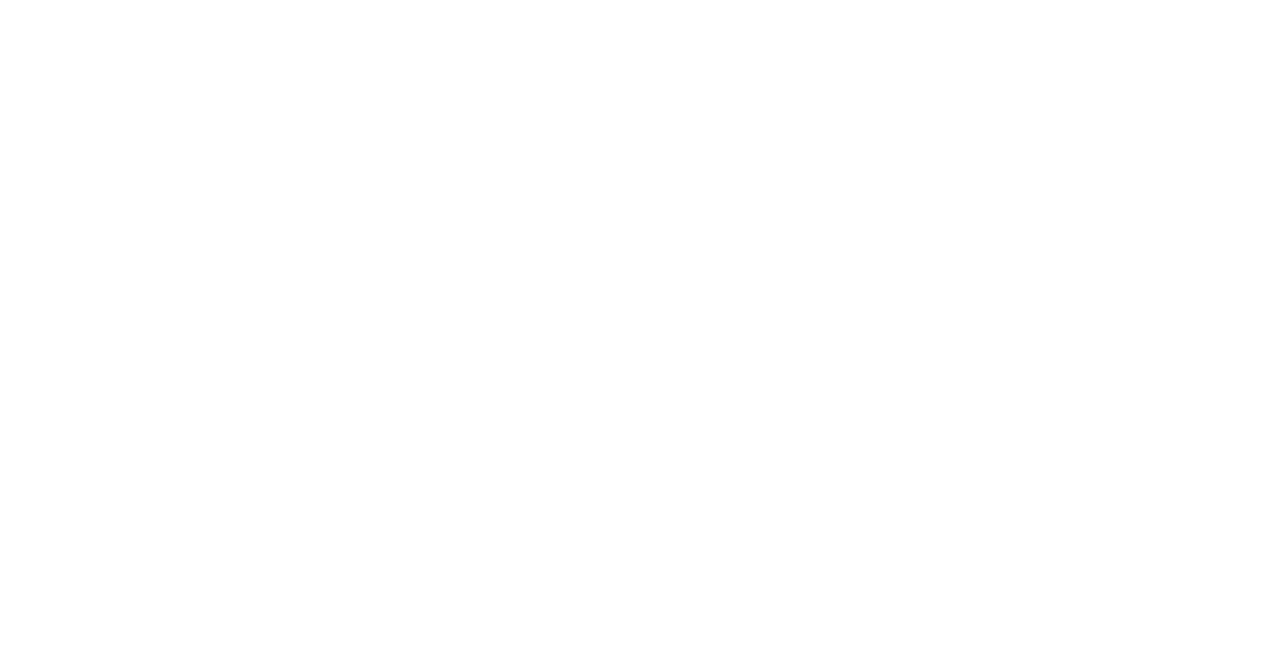
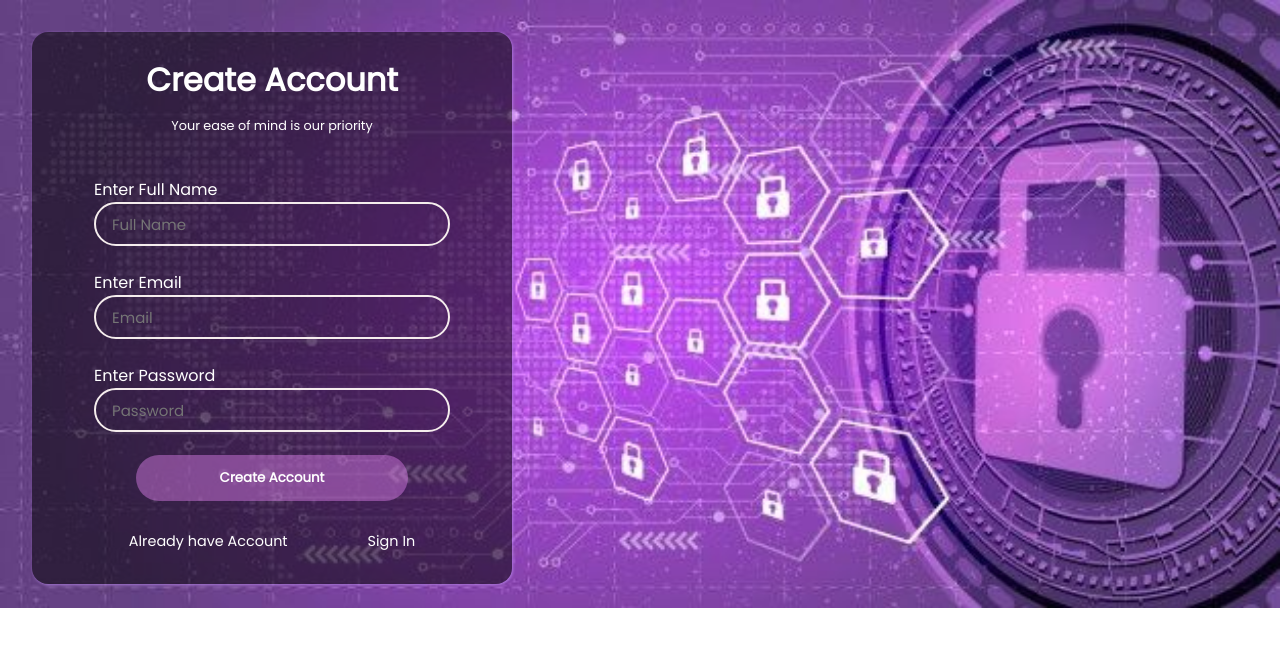
Before and after one commit to Greatosky/QFS-PRO, a React (Create React App) app: page /QFS-PRO/QFS-PRO/sign in a window 1280 px wide. Before the commit this address had no page. Shown: the top 646 px of the page. Built offline with nearby package versions, Linux system fonts and the light colour scheme; a web font is replaced by a local one.

Commit message:
Deployed chart

```diff
--- a/src/App.js
+++ b/src/App.js
@@ -10,8 +10,8 @@
       <Routes>
         <Route path="/" element={<Hom />}/>
           <Route Index element={<Hom />} />
-          <Route path="login" element={<Login />} />
-          <Route path="/sign" element={<Sign />} />
+          <Route path="/QFS-PRO/login" element={<Login />} />
+          <Route path="/QFS-PRO/sign" element={<Sign />} />
 
       </Routes>
     </BrowserRouter>
```
